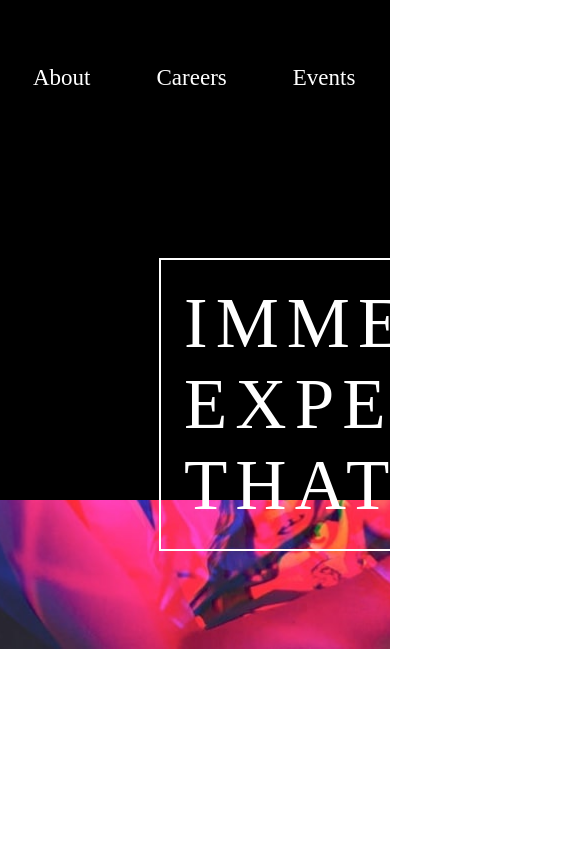
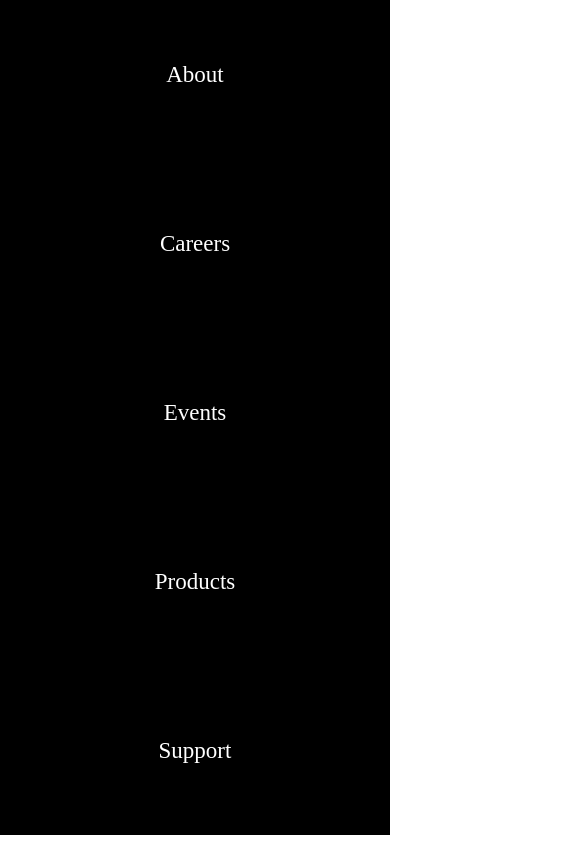
Before and after one commit to AliAbukahil/loopsStudiosTeamApp2, a website: page src/index.html in a window 390 px wide. Shown: the top 844 px of the page, 585 px wide, since content can reach past the window. Drawn offline with nearby package versions, Linux system fonts and the light colour scheme; files that its build step writes are made by us from their sources.

Commit message:
working on the Burger

```diff
--- a/src/scss/_burger.scss
+++ b/src/scss/_burger.scss
@@ -16,12 +16,14 @@
     width: 100%;
     height: 100%;
     position: fixed;
+    top: -7rem;
+    left: 0;
+    text-decoration: underline;
+    flex-direction: column;
+    align-items: center;
   }
 
   .title {
-    /*     display: flex;
-    align-items: center;
-    justify-content: center;
-    position: relative; */
+    display: none;
   }
 }
```
